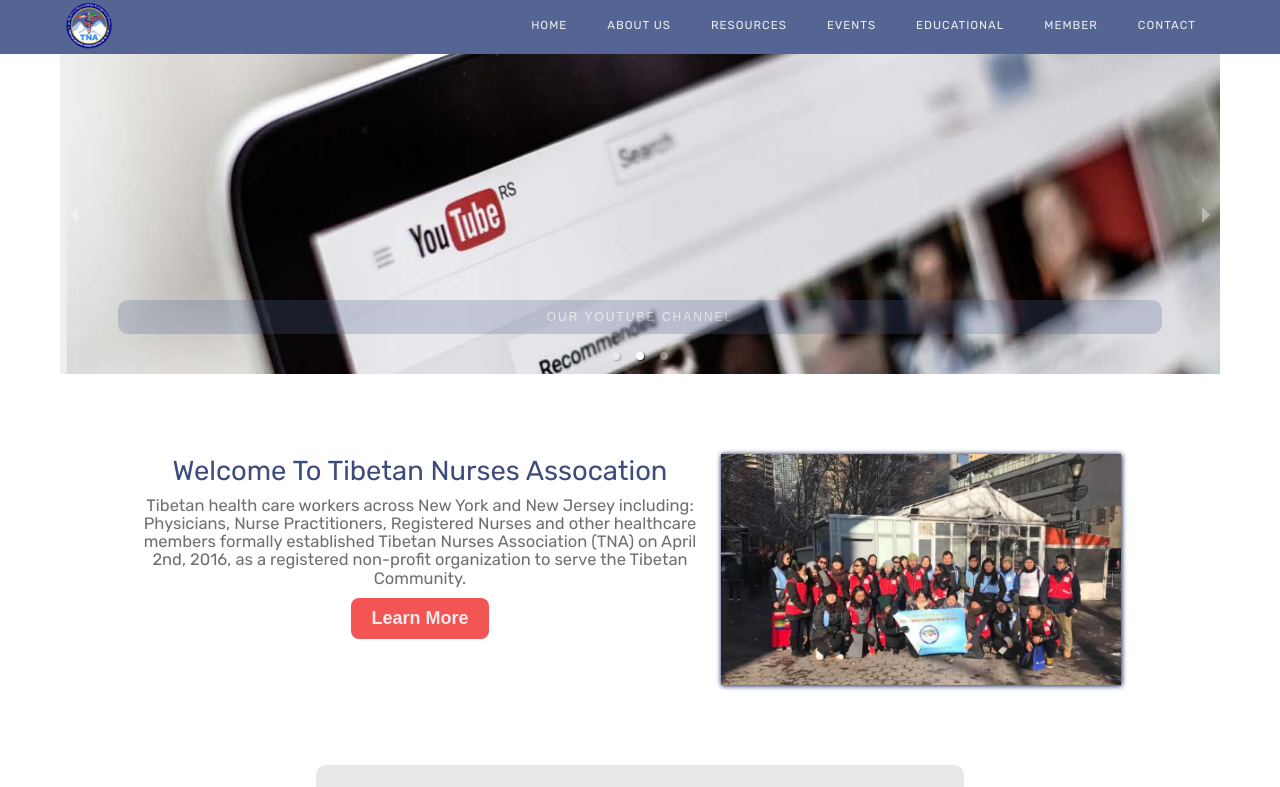
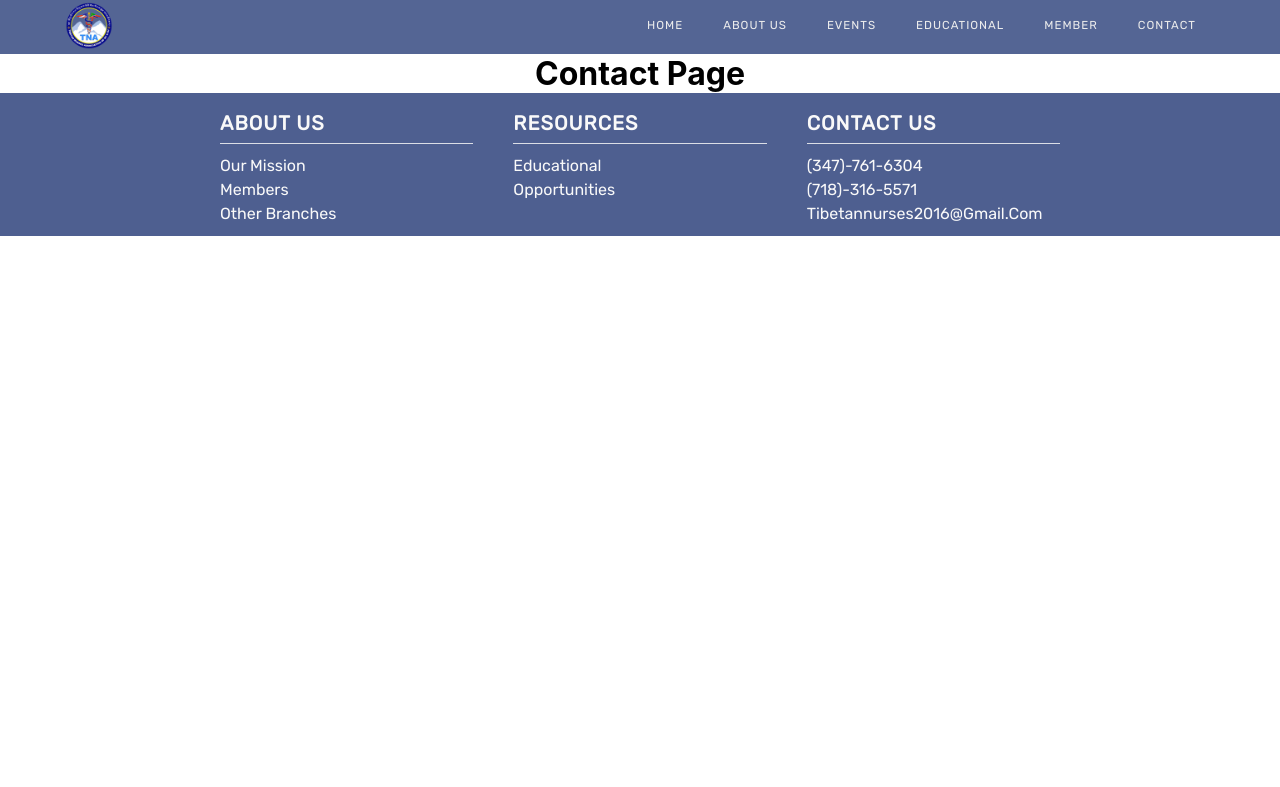
Before and after one commit to TenNga/Tibetan-Nurses-Association, a React (Create React App) app: page /contact in a window 1280 px wide. Shown: the top 787 px of the page. Built offline with nearby package versions, Linux system fonts and the light colour scheme.

Commit message:
contact page setup

```diff
--- a/src/Components/Menu.js
+++ b/src/Components/Menu.js
@@ -23,7 +23,6 @@
         <ul className="menu-ls">
             <Link to={"/"} ><li>Home</li> </Link>
             <Link to={"/about"} ><li>About Us</li> </Link>
-            <Link to={"/resources"} ><li>Resources</li> </Link>
             <Link to={"/events"} ><li>Events</li> </Link>
             <Link to={"/educational"} ><li>Educational</li> </Link>
             <Link to={"/member"} ><li>Member</li> </Link>
--- /dev/null
+++ b/src/Container/Contact.js
@@ -0,0 +1,10 @@
+import React from 'react';
+import './css/Contact.css';
+
+const Contact = () => {
+    return(
+        <h1>Contact Page</h1>
+    )
+}
+
+export default Contact;
--- a/src/Container/MainContainer.js
+++ b/src/Container/MainContainer.js
@@ -9,6 +9,7 @@
 import Footer from './Footer';
 import AlwaysNav from './AlwaysNav';
 import Member from './Member';
+import Contact from './Contact';
 
 const MainContainer = () => {
     return(
@@ -19,6 +20,7 @@
                     <Route path="/events" component={Event} />
                     <Route path="/educational" component={Educational} />
                     <Route path="/member" component={Member} />
+                    <Route path="/contact" component={Contact} />
                     <Route path="/" component={Home} />
                 </Switch>
 
```
Also changed, not shown: src/Container/css/Contact.css (added).
